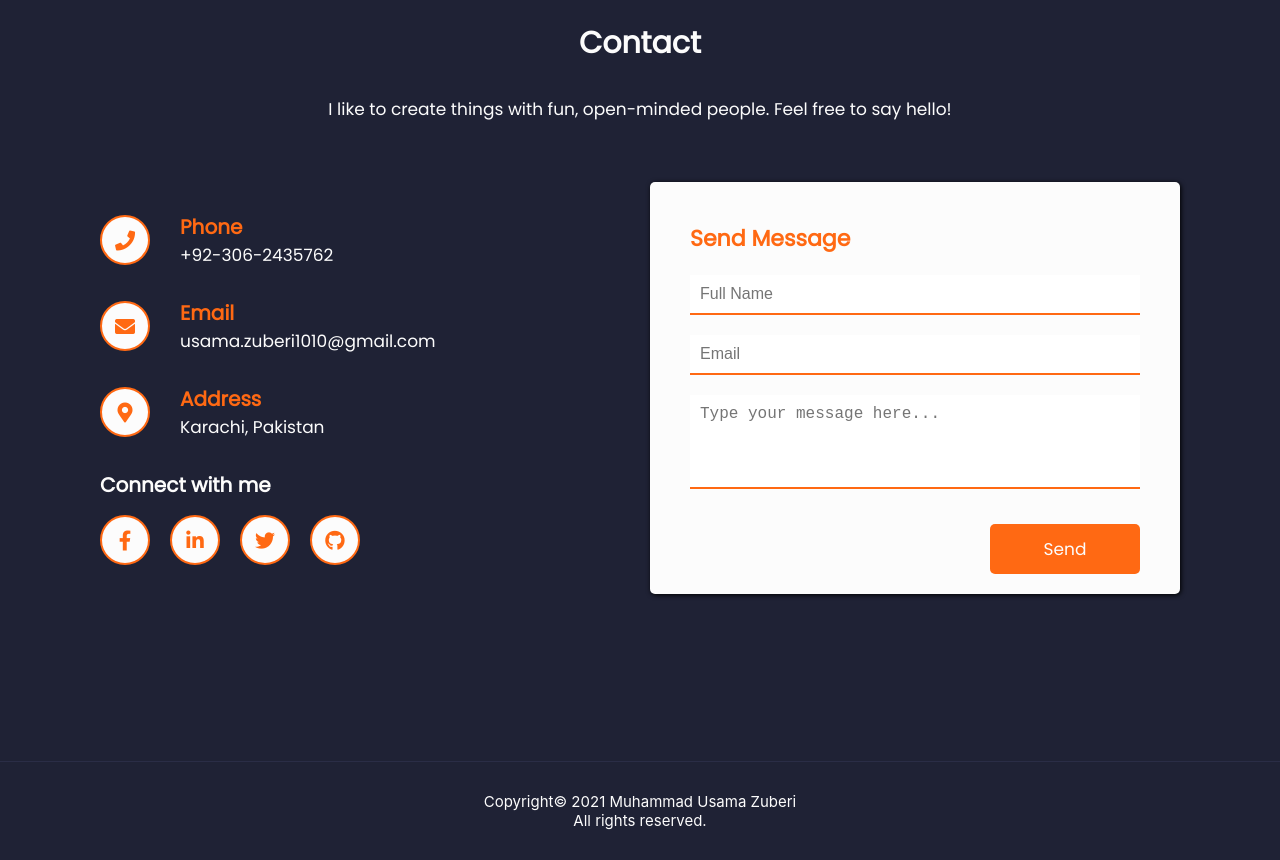
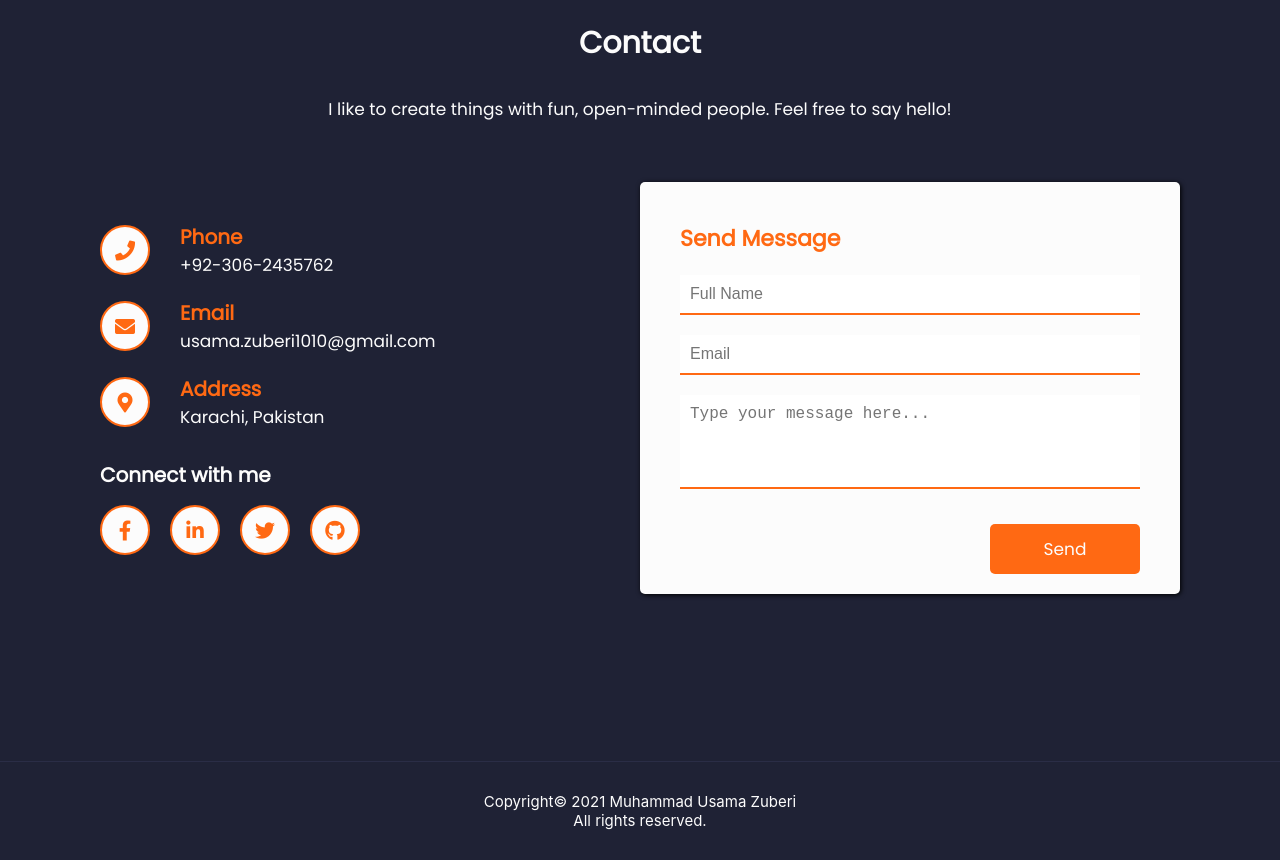
Before and after one commit to UsamaZuberi/Portfolio, a React (Create React App) app: page / in a window 1280 px wide. Shown: the part 2040-2900 px from the top of the page. Built offline with nearby package versions, Linux system fonts and the light colour scheme.

Commit message:
Fixes For Safari

```diff
--- a/src/components/ContactSection/ContactSection.scss
+++ b/src/components/ContactSection/ContactSection.scss
@@ -17,7 +17,6 @@
 .contact {
     display: grid;
     grid-template-columns: .5fr .5fr;
-    gap: 2rem;
 
     @include respond(tab-port) {
         display: flex;
@@ -25,7 +24,6 @@
         align-items: center;
         padding-bottom: 4rem;
     }
-
 
     &__detailBox {
         display: flex;
@@ -38,25 +36,35 @@
         }
 
         @include respond(phone) {
-            gap: 6rem;
+            gap: 2rem;
         }
     }
 
     &__detailSeperator {
-        @supports not (gap: 2rem) {
-            padding-bottom: 3rem;
+        padding-bottom: 3rem;
+
+        @supports (gap: 2rem) {
+            padding-bottom: 0;
+        }
+
+        &>*:not(:last-child) {
+            margin-bottom: 2rem;
         }
 
         @include respond(tab-port) {
             display: grid;
             grid-template-columns: repeat(3, 1fr);
-            gap: 4rem;
-        }
 
-        &>*:last-child {
-            @supports not (gap: 2rem) {
-                @include respond(tab-port) {
-                    margin-right: 2rem;
+            &>*:not(:last-child) {
+                margin-right: 4rem;
+                margin-bottom: 0;
+            }
+
+            @supports (gap: 2rem) {
+                gap: 4rem;
+
+                &>*:not(:last-child) {
+                    margin-right: 0;
                 }
             }
         }
@@ -65,12 +73,17 @@
             display: flex;
             flex-direction: column;
             justify-content: center;
-            gap: 0;
-        }
 
-        &>*:last-child {
-            @supports not (gap: 2rem) {
-                @include respond(phone) {
+            padding-bottom: 2rem;
+
+            &>*:not(:last-child) {
+                margin-right: 2rem;
+            }
+
+            @supports (gap: 2rem) {
+                gap: 2rem;
+
+                &>*:not(:last-child) {
                     margin-right: 0;
                 }
             }
@@ -80,20 +93,17 @@
     &__detail {
         display: flex;
         align-items: center;
-        gap: 3rem;
 
-        &>* {
-            @supports not (gap: 2rem) {
-                margin-right: 3rem;
-            }
+        &>:first-child {
+            margin-right: 3rem;
         }
 
-        @include respond(phone) {
-            gap: 1.5rem;
-        }
+        @supports (gap: 2rem) {
+            gap: 3rem;
 
-        &:not(:last-child) {
-            margin-bottom: 3rem;
+            &>:first-child {
+                margin-right: 0;
+            }
         }
     }
 
@@ -131,13 +141,17 @@
 
     &__social {
         display: flex;
-        gap: 2rem;
         padding-top: 1.5rem;
 
         &>*:not(:last-child) {
+            margin-right: 2rem;
+        }
 
-            @supports not (gap: 2rem) {
-                margin-right: 2rem;
+        @supports (gap: 2rem) {
+            gap: 2rem;
+
+            &>*:not(:last-child) {
+                margin-right: 0;
             }
         }
 
@@ -146,9 +160,18 @@
         }
 
         @include respond(phone) {
-            gap: 1.5rem;
+            &>*:not(:last-child) {
+                margin-right: 1.5rem;
+            }
+
+            @supports (gap: 2rem) {
+                gap: 1.5rem;
+
+                &>*:not(:last-child) {
+                    margin-right: 0;
+                }
+            }
         }
-
     }
 
     &__form {
--- a/src/components/PortfolioSection/PortfolioSection.scss
+++ b/src/components/PortfolioSection/PortfolioSection.scss
@@ -31,21 +31,25 @@
     display: flex;
     flex-wrap: wrap;
     justify-content: space-around;
-    gap: 2rem;
-
     padding: 8rem 0;
 
     &>* {
         margin-bottom: 4rem;
+        margin-left: 2rem;
+        margin-right: 2rem;
 
-        @supports not (gap: 2rem) {
-            margin-left: 2rem;
-            margin-right: 2rem;
+        @include respond(phone) {
+            margin-left: 0;
+            margin-right: 0;
+        }
+    }
 
-            @include respond(phone) {
-                margin-left: 0;
-                margin-right: 0;
-            }
+    @supports (gap: 2rem) {
+        gap: 2rem;
+
+        &>* {
+            margin-left: 0;
+            margin-right: 0;
         }
     }
 }
```
